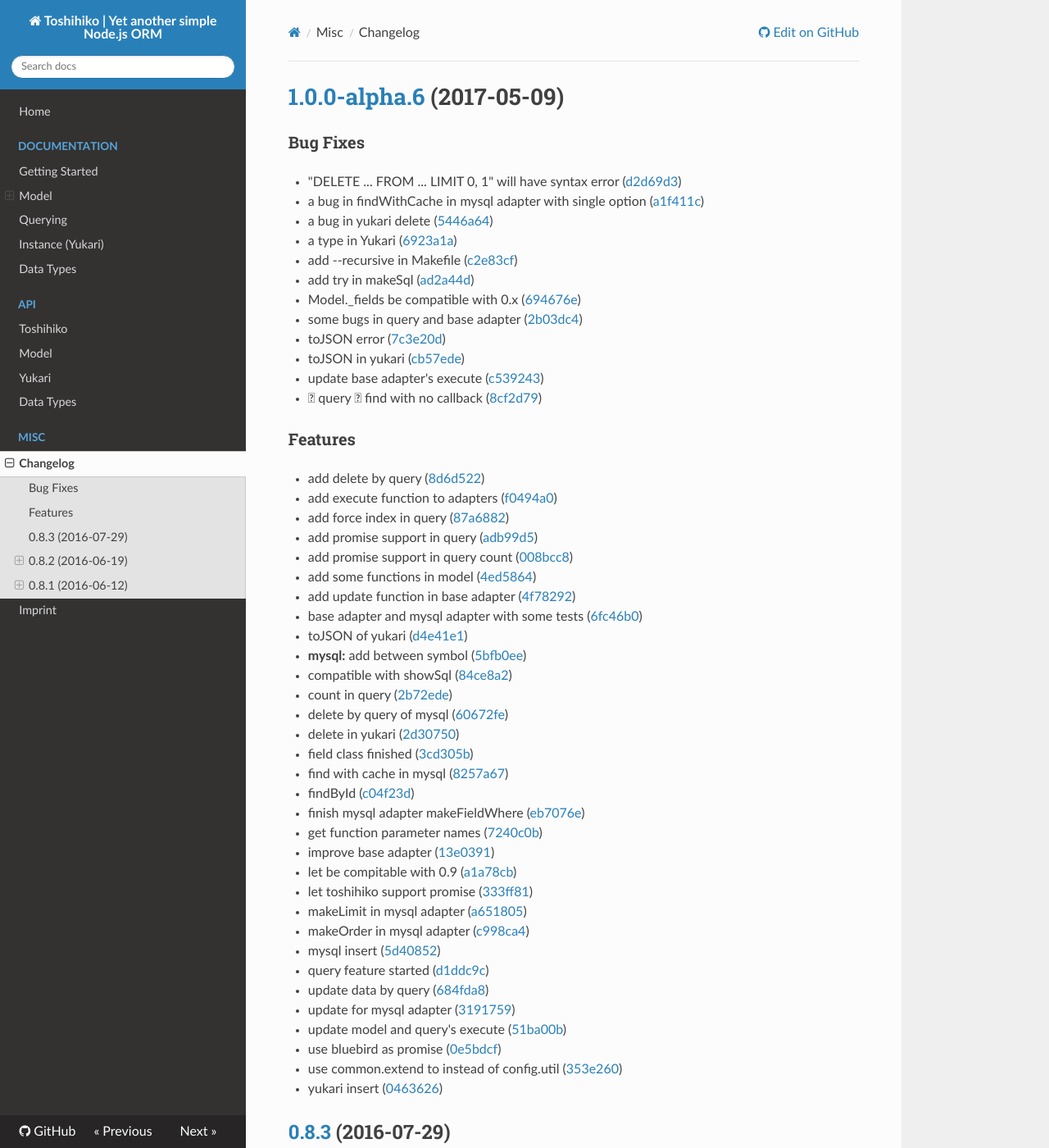
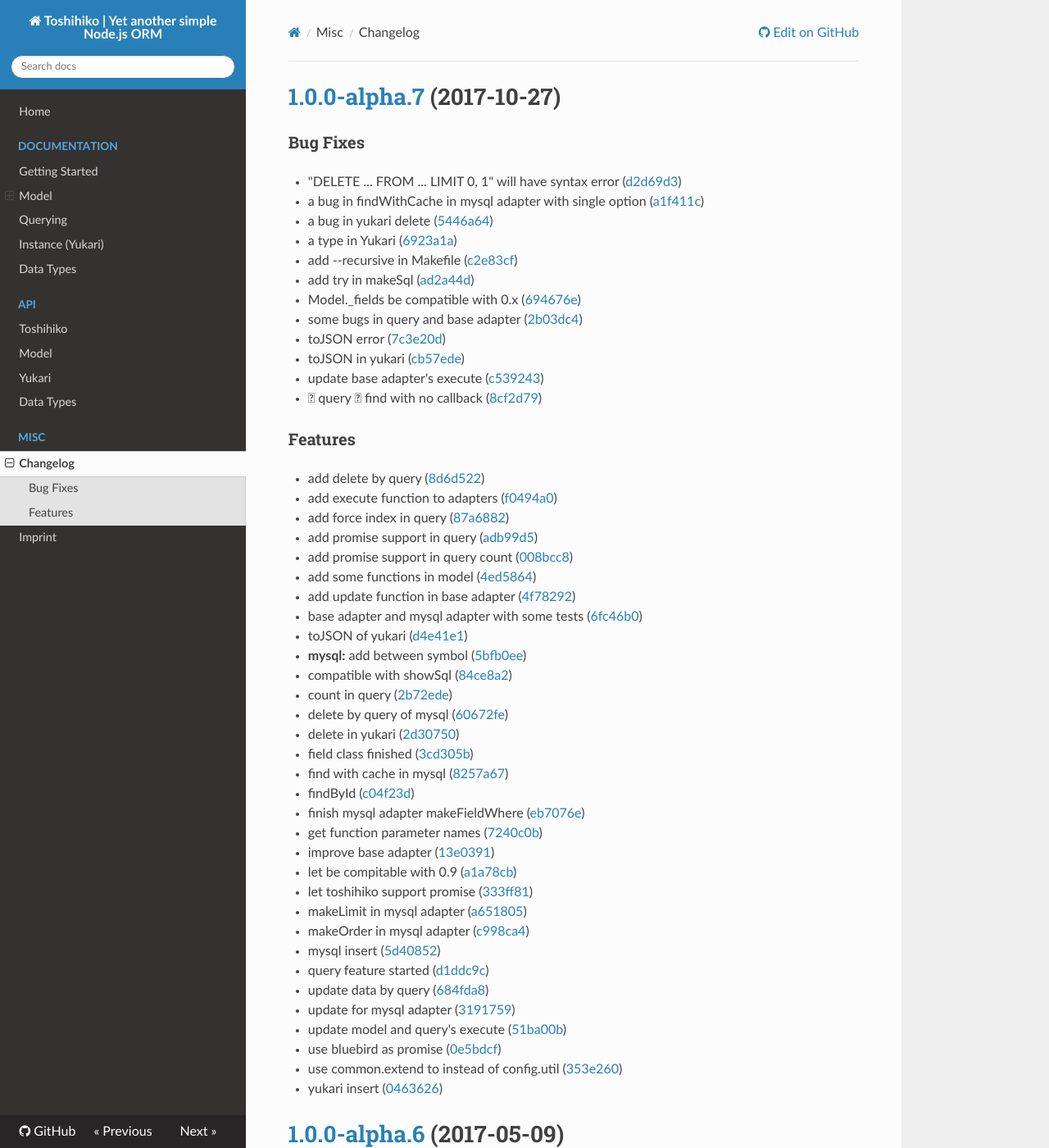
Before and after one commit to toshihikojs/Toshihiko, an MkDocs documentation site: the page built from docs/misc/changelog.md, in a window 1280 px wide and 1400 px high. Shown: the whole window at 82% size. Built offline with MkDocs 1.6.1, drawn with Linux system fonts in a browser that asks for light colours; nearby versions of some CDN libraries; old or Windows-style settings are respelled for this version of MkDocs.

Commit message:
docs(CHANGELOG): update to 1.0.0-alpha.7

```diff
--- a/docs/misc/changelog.md
+++ b/docs/misc/changelog.md
@@ -1,3 +1,60 @@
+<a name="1.0.0-alpha.7"></a>
+# [1.0.0-alpha.7](https://github.com/XadillaX/Toshihiko/compare/0.8.3...1.0.0-alpha.7) (2017-10-27)
+
+
+### Bug Fixes
+
+* "DELETE ... FROM ... LIMIT 0, 1" will have syntax error ([d2d69d3](https://github.com/XadillaX/Toshihiko/commit/d2d69d3))
+* a bug in findWithCache in mysql adapter with single option ([a1f411c](https://github.com/XadillaX/Toshihiko/commit/a1f411c))
+* a bug in yukari delete ([5446a64](https://github.com/XadillaX/Toshihiko/commit/5446a64))
+* a type in Yukari ([6923a1a](https://github.com/XadillaX/Toshihiko/commit/6923a1a))
+* add --recursive in Makefile ([c2e83cf](https://github.com/XadillaX/Toshihiko/commit/c2e83cf))
+* add try in makeSql ([ad2a44d](https://github.com/XadillaX/Toshihiko/commit/ad2a44d))
+* Model._fields be compatible with 0.x ([694676e](https://github.com/XadillaX/Toshihiko/commit/694676e))
+* some bugs in query and base adapter ([2b03dc4](https://github.com/XadillaX/Toshihiko/commit/2b03dc4))
+* toJSON error ([7c3e20d](https://github.com/XadillaX/Toshihiko/commit/7c3e20d))
+* toJSON in yukari ([cb57ede](https://github.com/XadillaX/Toshihiko/commit/cb57ede))
+* update base adapter's execute ([c539243](https://github.com/XadillaX/Toshihiko/commit/c539243))
+*  query  find with no callback ([8cf2d79](https://github.com/XadillaX/Toshihiko/commit/8cf2d79))
+
+
+### Features
+
+* add delete by query ([8d6d522](https://github.com/XadillaX/Toshihiko/commit/8d6d522))
+* add execute function to adapters ([f0494a0](https://github.com/XadillaX/Toshihiko/commit/f0494a0))
+* add force index in query ([87a6882](https://github.com/XadillaX/Toshihiko/commit/87a6882))
+* add promise support in query ([adb99d5](https://github.com/XadillaX/Toshihiko/commit/adb99d5))
+* add promise support in query count ([008bcc8](https://github.com/XadillaX/Toshihiko/commit/008bcc8))
+* add some functions in model ([4ed5864](https://github.com/XadillaX/Toshihiko/commit/4ed5864))
+* add update function in base adapter ([4f78292](https://github.com/XadillaX/Toshihiko/commit/4f78292))
+* base adapter and mysql adapter with some tests ([6fc46b0](https://github.com/XadillaX/Toshihiko/commit/6fc46b0))
+* toJSON of yukari ([d4e41e1](https://github.com/XadillaX/Toshihiko/commit/d4e41e1))
+* **mysql:** add between symbol ([5bfb0ee](https://github.com/XadillaX/Toshihiko/commit/5bfb0ee))
+* compatible with showSql ([84ce8a2](https://github.com/XadillaX/Toshihiko/commit/84ce8a2))
+* count in query ([2b72ede](https://github.com/XadillaX/Toshihiko/commit/2b72ede))
+* delete by query of mysql ([60672fe](https://github.com/XadillaX/Toshihiko/commit/60672fe))
+* delete in yukari ([2d30750](https://github.com/XadillaX/Toshihiko/commit/2d30750))
+* field class finished ([3cd305b](https://github.com/XadillaX/Toshihiko/commit/3cd305b))
+* find with cache in mysql ([8257a67](https://github.com/XadillaX/Toshihiko/commit/8257a67))
+* findById ([c04f23d](https://github.com/XadillaX/Toshihiko/commit/c04f23d))
+* finish mysql adapter makeFieldWhere ([eb7076e](https://github.com/XadillaX/Toshihiko/commit/eb7076e))
+* get function parameter names ([7240c0b](https://github.com/XadillaX/Toshihiko/commit/7240c0b))
+* improve base adapter ([13e0391](https://github.com/XadillaX/Toshihiko/commit/13e0391))
+* let  be compitable with 0.9 ([a1a78cb](https://github.com/XadillaX/Toshihiko/commit/a1a78cb))
+* let toshihiko support promise ([333ff81](https://github.com/XadillaX/Toshihiko/commit/333ff81))
+* makeLimit in mysql adapter ([a651805](https://github.com/XadillaX/Toshihiko/commit/a651805))
+* makeOrder in mysql adapter ([c998ca4](https://github.com/XadillaX/Toshihiko/commit/c998ca4))
+* mysql insert ([5d40852](https://github.com/XadillaX/Toshihiko/commit/5d40852))
+* query feature started ([d1ddc9c](https://github.com/XadillaX/Toshihiko/commit/d1ddc9c))
+* update data by query ([684fda8](https://github.com/XadillaX/Toshihiko/commit/684fda8))
+* update for mysql adapter ([3191759](https://github.com/XadillaX/Toshihiko/commit/3191759))
+* update model and query's execute ([51ba00b](https://github.com/XadillaX/Toshihiko/commit/51ba00b))
+* use bluebird as promise ([0e5bdcf](https://github.com/XadillaX/Toshihiko/commit/0e5bdcf))
+* use common.extend to instead of config.util ([353e260](https://github.com/XadillaX/Toshihiko/commit/353e260))
+* yukari insert ([0463626](https://github.com/XadillaX/Toshihiko/commit/0463626))
+
+
+
 <a name="1.0.0-alpha.6"></a>
 # [1.0.0-alpha.6](https://github.com/XadillaX/Toshihiko/compare/0.8.3...v1.0.0-alpha.6) (2017-05-09)
 
```
Also changed, not shown: CHANGELOG.md (+57 -0 lines).
